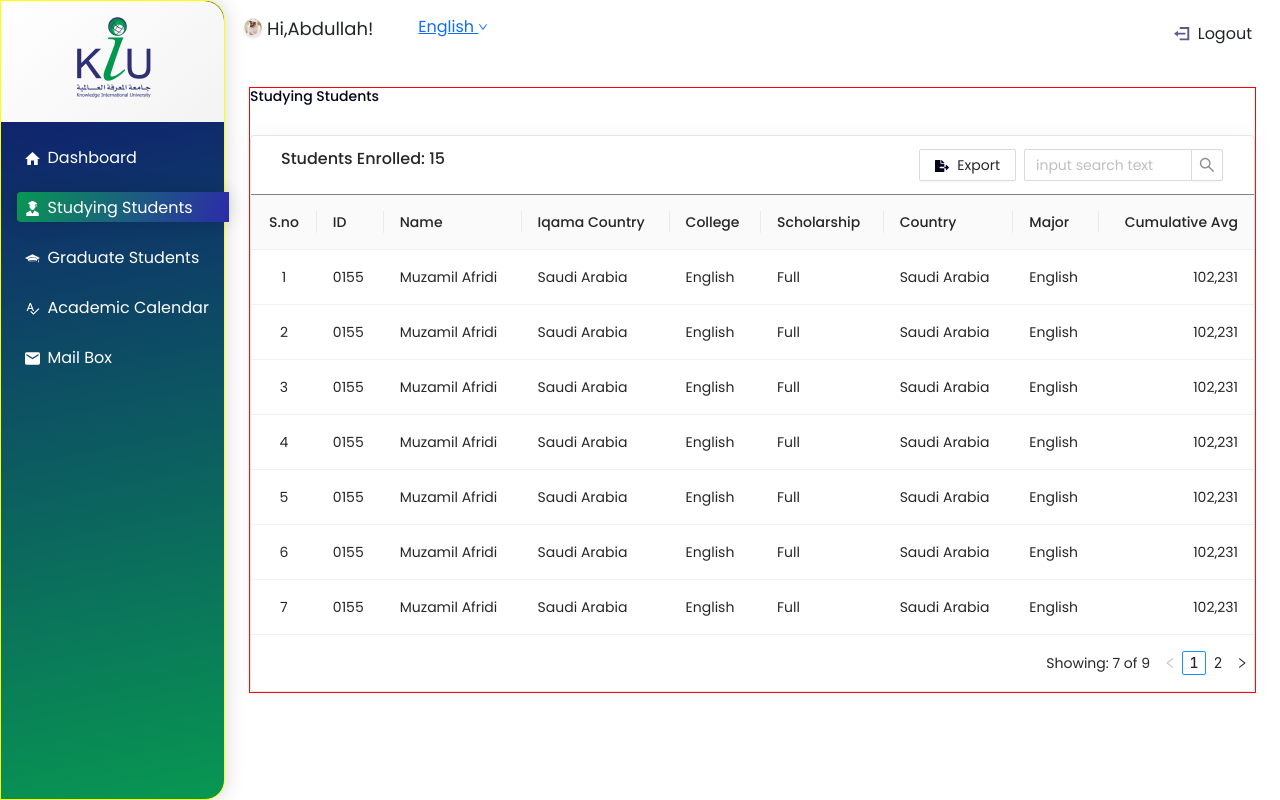
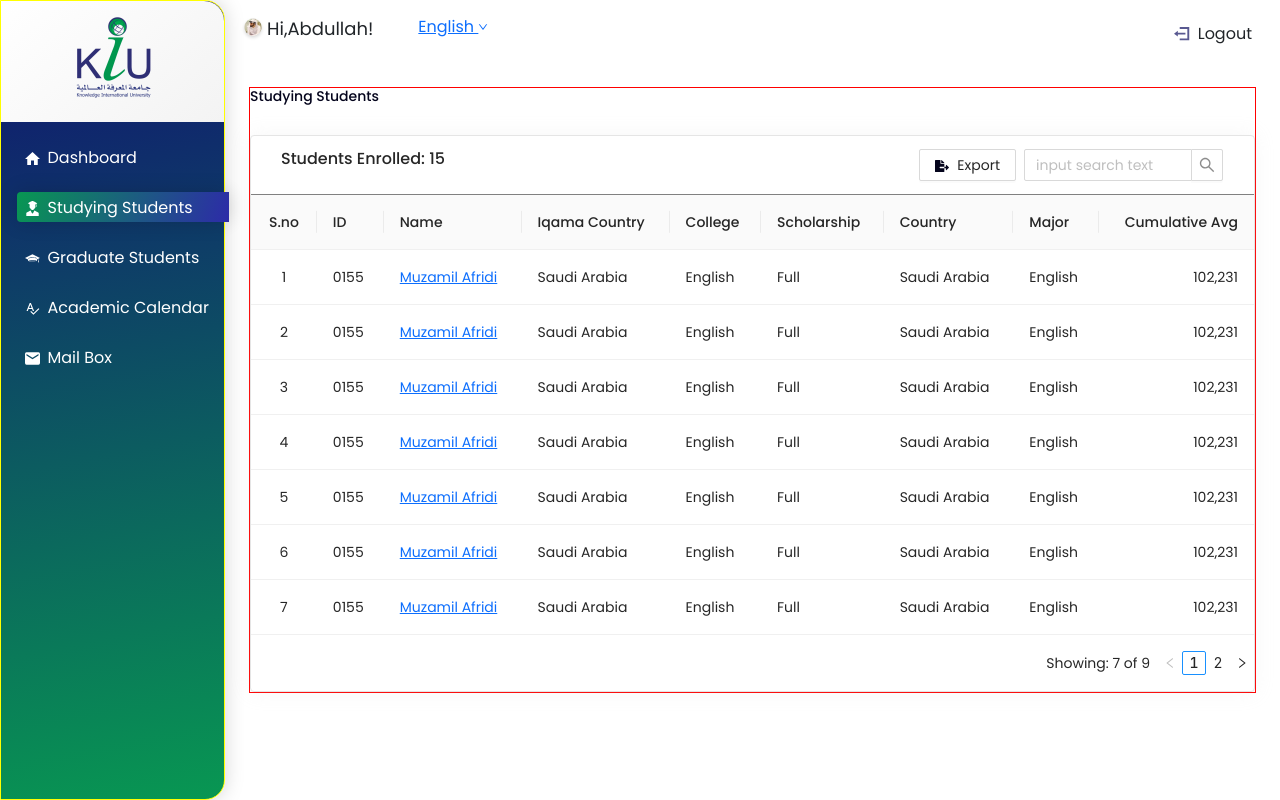
Before and after one commit to abdullah098/KUI-Website, a React (Create React App) app: page /studying-students in a window 1280 px wide. Built offline with nearby package versions, Linux system fonts and the light colour scheme.

Commit message:
studying students table modified

```diff
--- a/src/Pages/StudyingStudents/index.jsx
+++ b/src/Pages/StudyingStudents/index.jsx
@@ -126,8 +126,9 @@ const StudyingStudents = () => {
         },
         {
             title: 'Name',
-            dataIndex: 'name',
+            // dataIndex: 'name',
             key: 'Name',
+            render: Name => <a href="">{Name.name}</a>,
         },
         {
             title: 'Iqama Country',
```
